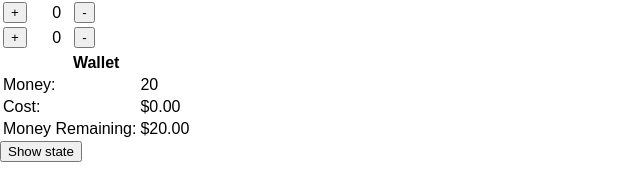
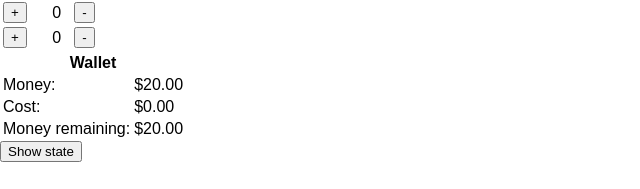
Before and after one commit to sjlutterbie/grocery-app, a React (Create React App) app in the folder client/: page / in a window 1280 px wide. Shown: the part 185-374 px from the top of the page, without its empty margins (0-640 px from the left). Built offline with nearby package versions, Linux system fonts and the light colour scheme.

Commit message:
WalletComponents converted from React to functional components

```diff
--- a/client/src/App.js
+++ b/client/src/App.js
@@ -74,10 +74,8 @@ class App extends Component {
           }
         )}
 
-        <WalletComponents.WalletTable
-          items={this.state.items}
-          money={this.state.money}
-        />
+        {WalletComponents.WalletTable(this.state)}
+
         <div>
           <button onClick={() => console.log(this.state.items)}>Show state</button>
         </div>
--- a/client/src/wallet/walletComponents.js
+++ b/client/src/wallet/walletComponents.js
@@ -2,21 +2,18 @@ import React, { Component } from 'react';
 
 import Projections from './walletProjections';
 
-class WalletTable extends React.Component{
+function WalletTable(props) {
 
-    render() {
+    var cartCost = Projections.cartCost(props.items);
 
-        var cartCost = Projections.cartCost(this.props.items);
-
-
-        var moneyRemaining = Projections.moneyRemaining(
-            this.props.money, cartCost);
+    var moneyRemaining = Projections.moneyRemaining(props.money, cartCost);
 
     // Format both values as currency
         cartCost = "$" + cartCost.toFixed(2);
         moneyRemaining = "$" + moneyRemaining.toFixed(2);
+        props.money = "$" + props.money.toFixed(2);
 
-        return (
+    return(
         <div className="WalletContainer">
             <table className="Wallet">
                 <thead>
@@ -27,21 +24,21 @@ class WalletTable extends React.Component{
                 <tbody>
                     <tr>
                         <td>Money:</td>
-                            <td>{this.props.money}</td>
+                        <td>{props.money}</td>
                     </tr>
                     <tr>
                         <td>Cost:</td>
                         <td>{cartCost}</td>
                     </tr>
                     <tr>
-                            <td>Money Remaining:</td>
+                        <td>Money remaining:</td>
                         <td>{moneyRemaining}</td>
                     </tr>
                 </tbody>
             </table>
         </div>
-        );
-    }
+    )
 }
 
+
 export default {WalletTable};
```
Lines whose indentation alone changed are shown as unchanged.
